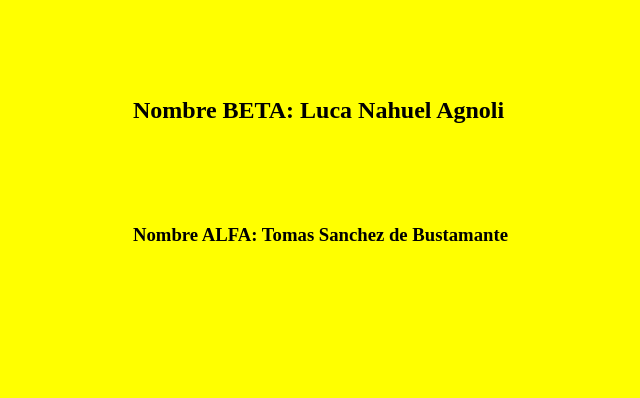
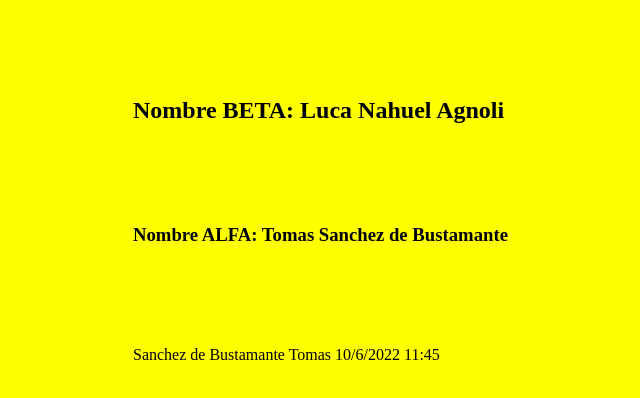
Before and after one commit to AgustinReal/TP_SO_I4_Equipo_109, a plain HTML site: page index.html in a window 1280 px wide. Shown: the part 240-638 px from the top of the page, without its empty margins (167-807 px from the left). Drawn offline with Linux system fonts and the light colour scheme.

Commit message:
ALFA agrega el p

```diff
--- a/index.html
+++ b/index.html
@@ -10,5 +10,6 @@
 <h1>Controlde versiones</h1>
 <h2>Nombre BETA: Luca Nahuel Agnoli</h2>
 <h3>Nombre ALFA: Tomas Sanchez de Bustamante</h3>
+<p>Sanchez de Bustamante Tomas 10/6/2022 11:45</p>
 </body>
 </html>
```
